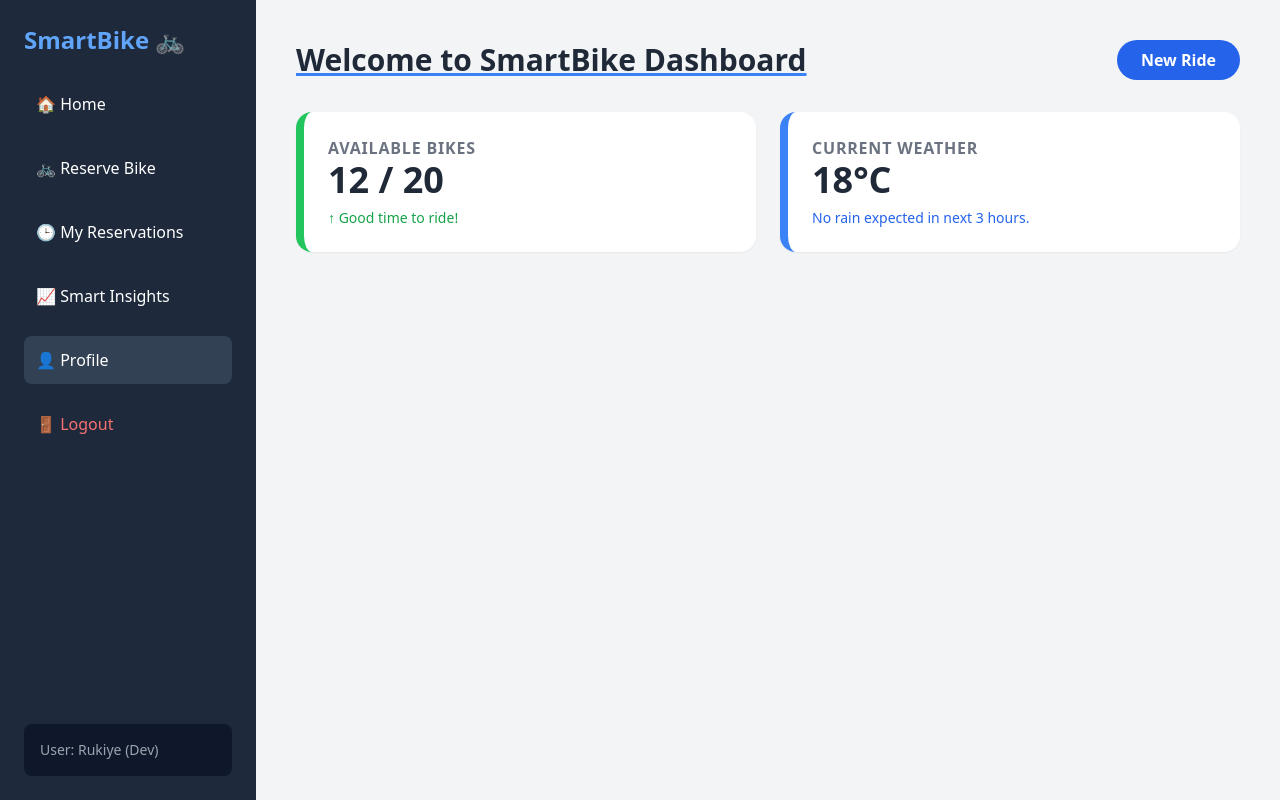
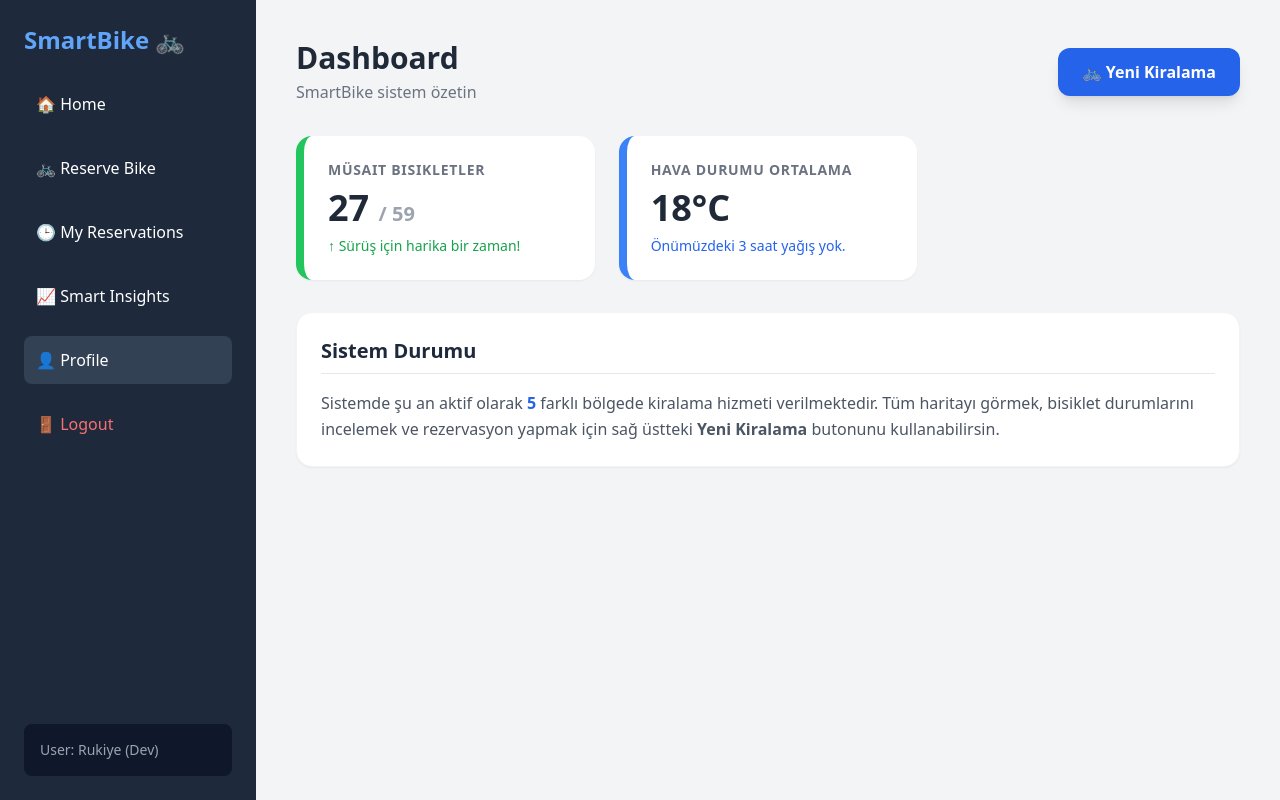
Before and after one commit to SelimElibuyuk/SmartBike, a Django app: page /dashboard/ in a window 1280 px wide. Run offline with Django 5.2, Linux system fonts and the light colour scheme; some libraries are stand-ins or nearby versions.

Commit message:
Update home.html

```diff
--- a/rentals/templates/rentals/home.html
+++ b/rentals/templates/rentals/home.html
@@ -1,23 +1,43 @@
-<!-- rentals/templates/rentals/home.html -->
 {% extends 'rentals/base.html' %}
 
 {% block content %}
+<!-- Üst Başlık ve Hızlı İşlem Butonu -->
 <div class="flex justify-between items-center mb-8">
-    <h2 class="text-3xl font-bold text-gray-800 underline decoration-blue-500">Welcome to SmartBike Dashboard</h2>
-    <button class="bg-blue-600 text-white px-6 py-2 rounded-full font-semibold">New Ride</button>
+    <div>
+        <h2 class="text-3xl font-bold text-gray-800">Dashboard</h2>
+        <p class="text-gray-500 mt-1">SmartBike sistem özetin</p>
+    </div>
+    <!-- Butonu sahte linkten kurtarıp gerçek reserve URL'sine bağladık -->
+    <a href="{% url 'reserve' %}" class="bg-blue-600 hover:bg-blue-700 text-white px-6 py-3 rounded-xl font-bold shadow-lg transition duration-200">
+        🚲 Yeni Kiralama
+    </a>
 </div>
 
-<div class="grid grid-cols-1 md:grid-cols-2 gap-6">
-    <div class="bg-white p-6 rounded-2xl shadow-sm border-l-8 border-green-500">
-        <h3 class="text-gray-500 font-semibold uppercase tracking-wider">Available Bikes</h3>
-        <p class="text-4xl font-black text-gray-800">12 / 20</p>
-        <p class="text-sm text-green-600 mt-2">↑ Good time to ride!</p>
+<!-- İstatistik Kartları -->
+<div class="grid grid-cols-1 md:grid-cols-3 gap-6 mb-8">
+
+    <!-- Müsait Bisikletler (Artık Veritabanından Dinamik Geliyor) -->
+    <div class="bg-white p-6 rounded-2xl shadow-sm border-l-8 border-green-500 flex flex-col justify-between">
+        <h3 class="text-gray-500 font-semibold uppercase tracking-wider text-sm">Müsait Bisikletler</h3>
+        <p class="text-4xl font-black text-gray-800 mt-2">{{ available_bikes|default:"27" }} <span class="text-xl text-gray-400">/ {{ total_bikes|default:"59" }}</span></p>
+        <p class="text-sm text-green-600 mt-2 font-medium">↑ Sürüş için harika bir zaman!</p>
     </div>
 
-    <div class="bg-white p-6 rounded-2xl shadow-sm border-l-8 border-blue-500">
-        <h3 class="text-gray-500 font-semibold uppercase tracking-wider">Current Weather</h3>
-        <p class="text-4xl font-black text-gray-800">18°C</p>
-        <p class="text-sm text-blue-600 mt-2">No rain expected in next 3 hours.</p>
+
+
+    <!-- Hava Durumu (Şimdilik Statik, ileride API ile çekilebilir) -->
+    <div class="bg-white p-6 rounded-2xl shadow-sm border-l-8 border-blue-500 flex flex-col justify-between">
+        <h3 class="text-gray-500 font-semibold uppercase tracking-wider text-sm">Hava Durumu Ortalama</h3>
+        <p class="text-4xl font-black text-gray-800 mt-2">18°C</p>
+        <p class="text-sm text-blue-600 mt-2 font-medium">Önümüzdeki 3 saat yağış yok.</p>
     </div>
 </div>
+
+<!-- Alt Kısım: Sistem Durumu -->
+<div class="bg-white p-6 rounded-2xl shadow-sm border border-gray-100">
+    <h3 class="text-xl font-bold text-slate-800 mb-4 border-b pb-2">Sistem Durumu</h3>
+    <p class="text-gray-600 leading-relaxed">
+        Sistemde şu an aktif olarak <span class="font-bold text-blue-600">{{ active_zones|default:"5" }}</span> farklı bölgede kiralama hizmeti verilmektedir. Tüm haritayı görmek, bisiklet durumlarını incelemek ve rezervasyon yapmak için sağ üstteki <span class="font-semibold">Yeni Kiralama</span> butonunu kullanabilirsin.
+    </p>
+</div>
 {% endblock %}
```
